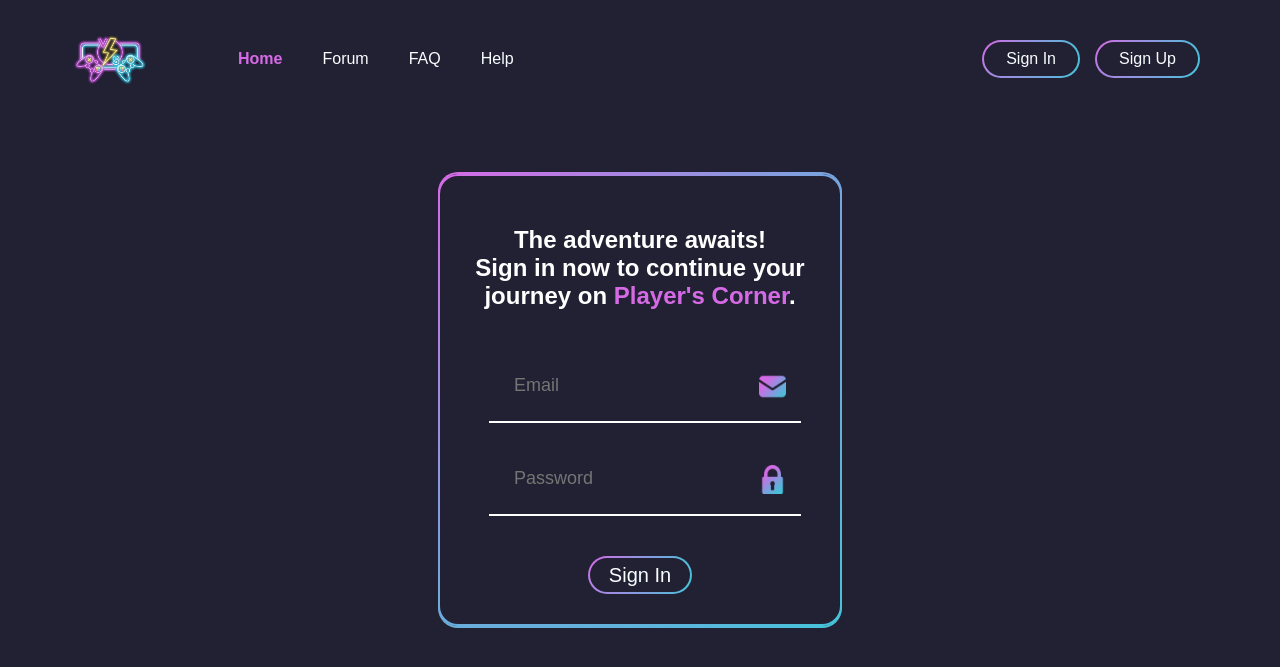
After one commit to LuisDu902/Players-Corner, a PHP site: page /pages/login.php in a window 1280 px wide. The commit adds this page. Shown: the top 667 px of the page. Run offline with PHP 8.4, Linux system fonts and the light colour scheme.

Commit message:
login page

```diff
--- a/css/sign.up.css
+++ b/css/sign.up.css
@@ -1,4 +1,4 @@
-.sign-up {
+.sign-up, .sign-in {
     position: relative;
     width: 400px;
     background-clip: padding-box, border-box;
@@ -12,7 +12,7 @@
     padding: 0;
 }
 
-.sign-up h2 {
+.sign-up h2, .sign-in h2 {
     text-align: center;
     color: #fff;
     font-size: 24px;
@@ -72,7 +72,7 @@
     height: 1.5em;
 }
 
-.register {
+.register, .login {
     position: relative;
     width: 40%;
     height: 12%;
@@ -90,13 +90,13 @@
     margin-bottom: 30px;
 }
 
-.register span {
+.register span, .login span {
     display: block;
     padding: 5% 5%;
     font-size: 1.5em;
 }
 
-.register:hover {
+.register:hover, .login:hover {
     background-image: linear-gradient(#D66AE6, #44C4D9), radial-gradient(circle at top left, #222033, #222033);
 }
 
--- a/css/style.css
+++ b/css/style.css
@@ -67,6 +67,24 @@ html, body{
     padding: 8px 22px;
 }
 
+.login-button{
+    top: 40px;
+    right: 200px;
+    position: absolute;
+    text-decoration: none;
+    color: #f7feff;
+    border: 2px solid transparent;
+    border-radius: 20px;
+    background-image: linear-gradient(#222033, #222033), radial-gradient(circle at top left, #D66AE6, #44C4D9);
+    background-origin: border-box;
+    background-clip: content-box, border-box;
+}
+
+.login-button span{
+    display: block;
+    padding: 8px 22px;
+}
+
 .banner{
     width: 80%;
     height: 70%;
--- /dev/null
+++ b/pages/login.php
@@ -0,0 +1,8 @@
+<?php
+    require_once(__DIR__ . '/../templates/common.tpl.php');
+    require_once(__DIR__ . '/../templates/sign.up.php');
+    require_once(__DIR__ . '/../templates/login.php');
+    drawHeader();
+    drawLogin();
+    drawFooter();
+?>
--- a/templates/common.tpl.php
+++ b/templates/common.tpl.php
@@ -17,6 +17,7 @@
                     <li>Forum</li>
                     <li>FAQ</li>
                     <li>Help</li>
+                    <li><a href="../pages/login.php" class="login-button"><span>Sign In</span></a></li>
                     <li><a href="../pages/sign.up.php" class="sign-button"><span>Sign Up</span></a></li>
                 </ul>
             </div>
--- /dev/null
+++ b/templates/login.php
@@ -0,0 +1,18 @@
+<?php function drawLogin()
+{ ?>
+  <div class="sign-in" id="sign-in">
+    <div class="form-box sign-in">
+      <h2> The adventure awaits!<br> Sign in now to continue your journey on <span class="highlight">Player's Corner</span>.</h2>
+      <form action="#">
+        <div class="input-box">
+          <span class="icon"><img src="../images/email.png" alt=""></span>
+          <input type="email" required="required" placeholder="Email">
+        </div>
+        <div class="input-box">
+          <span class="icon"><img src="../images/password.png" alt=""></span>
+          <input type="password" required="required" placeholder="Password">
+        </div>
+        <button type="submit" class="login"><span>Sign In</span></button>
+
+    </div>
+  <?php }
```
